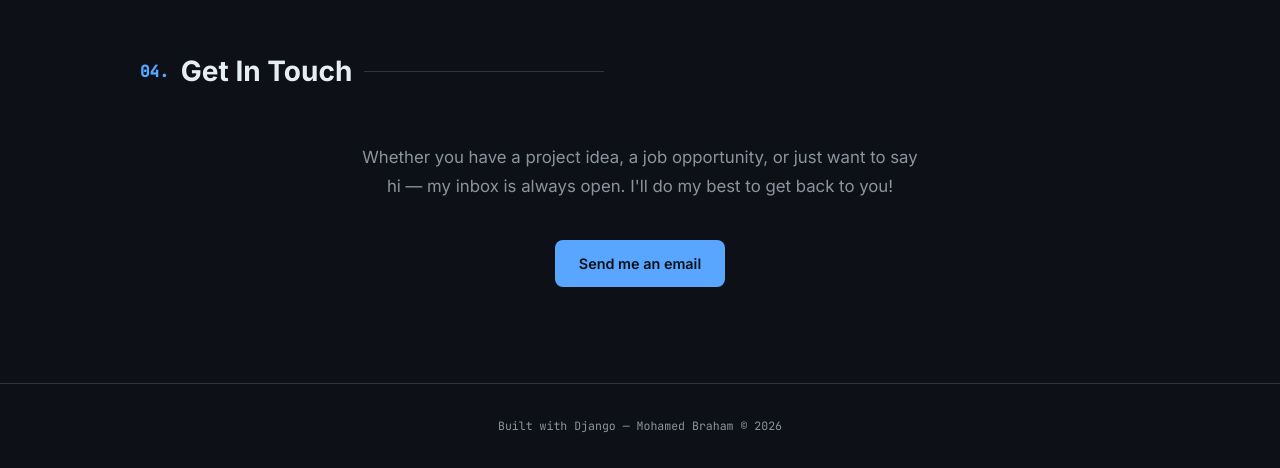
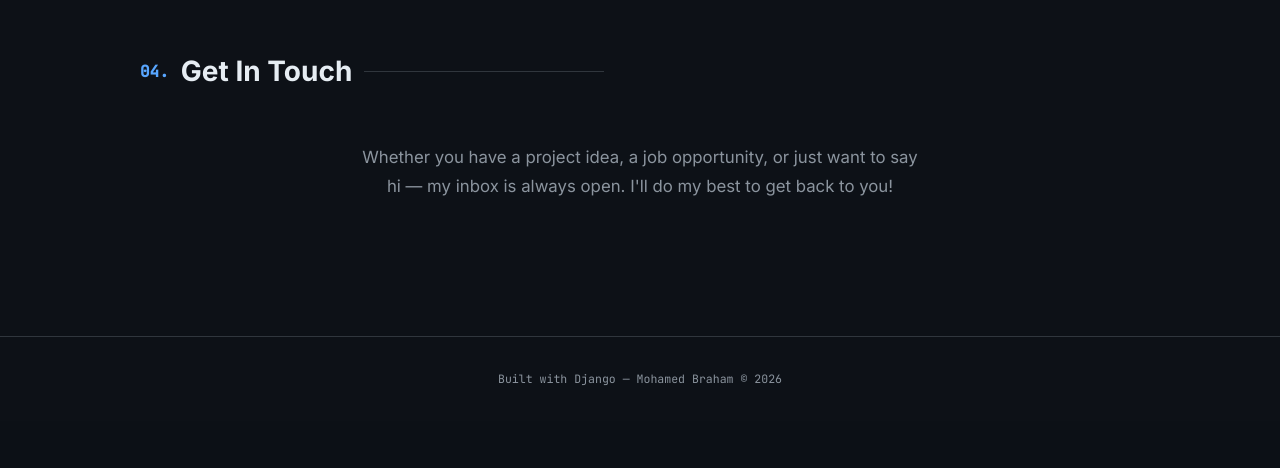
Before and after one commit to MohamedBraham/portfolio, a Django app: page / in a window 1280 px wide. Shown: the part 2276-2744 px from the top of the page. After the commit the page ends 2661 px from the top, so only its background shows below. Run offline with Django 4.2, Linux system fonts and the light colour scheme; data that the repository does not hold is empty.

Commit message:
Remove email button from contact section
Co-Authored-By: Claude Sonnet 4.6 <noreply@anthropic.com>

```diff
--- a/templates/core/index.html
+++ b/templates/core/index.html
@@ -210,7 +210,6 @@
         my inbox is always open. I'll do my best to get back to you!
       </p>
       <div class="contact-links">
-        <a href="mailto:m.b.mohamed.braham@gmail.com" class="btn btn-primary">Send me an email</a>
         {% for link in social_links %}
         <a href="{{ link.url }}" target="_blank" rel="noopener" class="btn btn-outline">
           {{ link.label|default:link.get_platform_display }}
```
